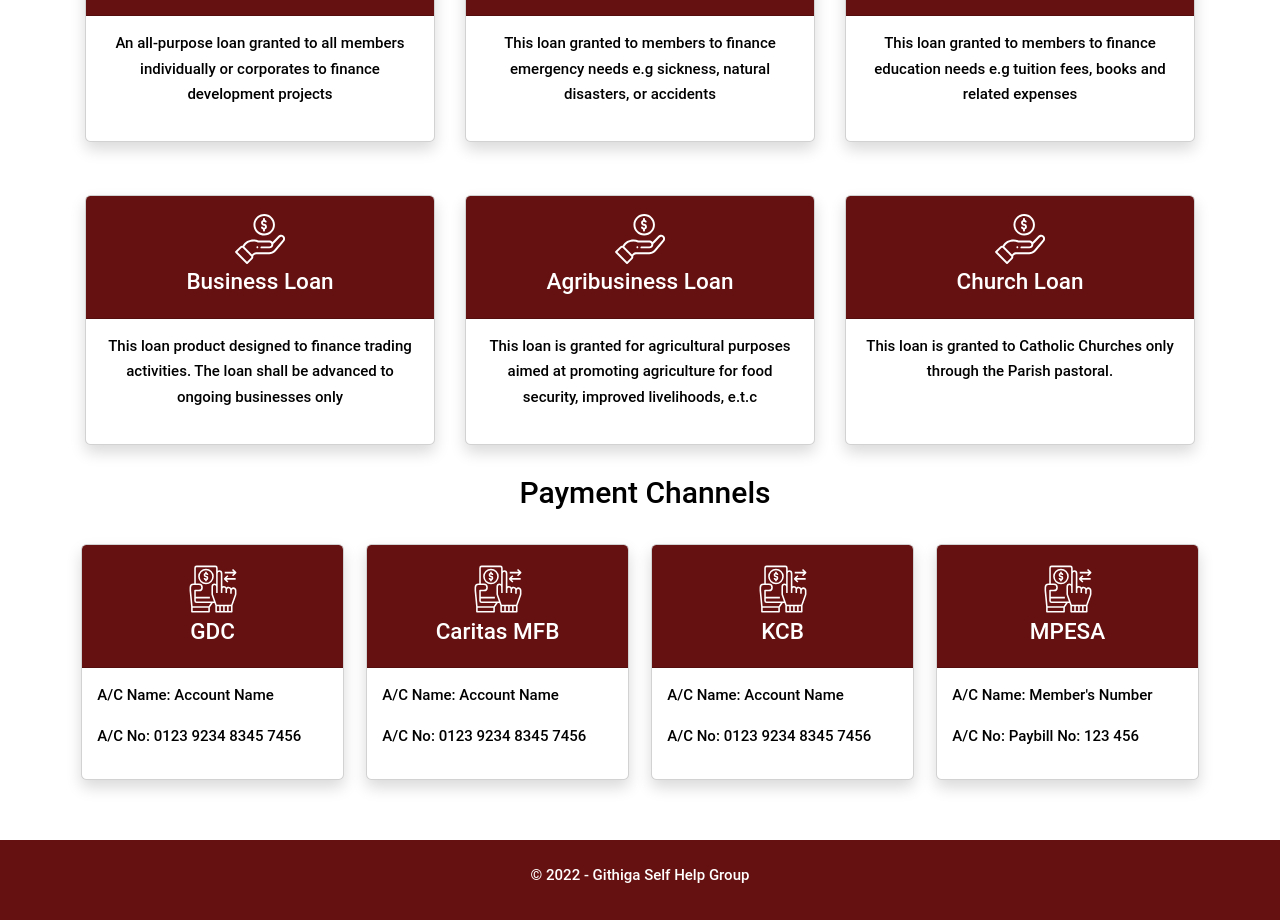
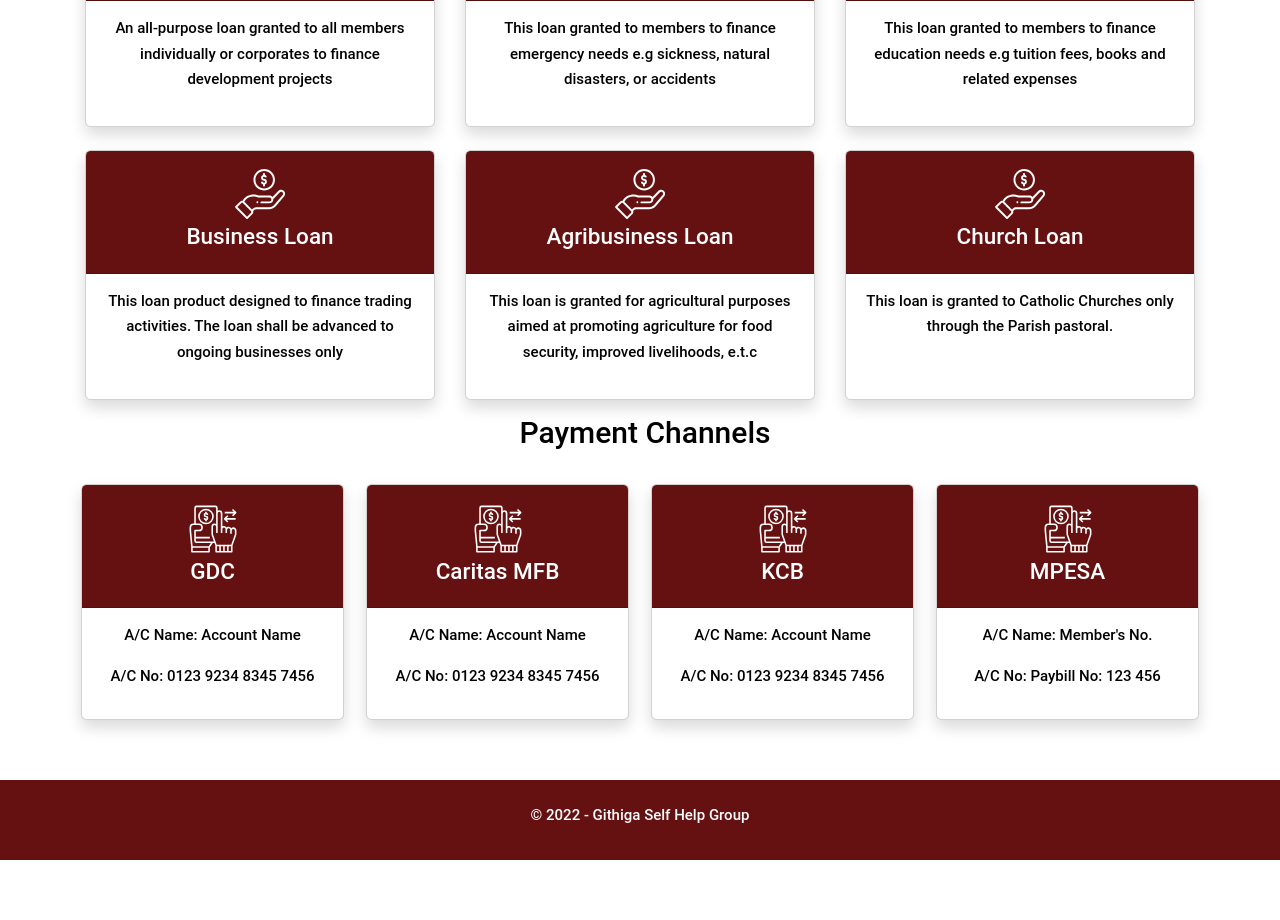
Before and after one commit to gitonga-deus/edwin_blog, a React (Vite) app: page /#/product in a window 1280 px wide. Shown: the part 320-1240 px from the top of the page. After the commit the page ends 1180 px from the top, so only its background shows below. Built offline with nearby package versions, Linux system fonts and the light colour scheme; a web font is replaced by a local one.

Commit message:
minor changes and updates

```diff
--- a/src/App.jsx
+++ b/src/App.jsx
@@ -11,7 +11,7 @@ import { Container } from "react-bootstrap"
 
 const App = () => {
 	return (
-		<>
+		<main>
 			<div className="py-3">
 				<Navigation />
 				<Container>
@@ -26,7 +26,7 @@ const App = () => {
 				</Container>
 			</div>
 			<Footer />
-		</>
+		</main>
 	)
 }
 
--- a/src/data.json
+++ b/src/data.json
@@ -67,7 +67,7 @@
 		},
 		{
 			"name": "MPESA",
-			"accountName": "Member's Number",
+			"accountName": "Member's No.",
 			"accountNumber": "Paybill No: 123 456"
 		}
 	]
--- a/src/pages/Contact.jsx
+++ b/src/pages/Contact.jsx
@@ -34,8 +34,6 @@ const Contact = () => {
 		}).catch((err) => {
 			alert("Email failed to send.", err);
 		});
-
-		// setToSend({ " sender_name": "", "sender_mobile": "", "sender_email": "", "message": "" });
 	}
 
 	const handleChange = (e) => {
@@ -50,7 +48,7 @@ const Contact = () => {
 				border: "1px solid #661111",
 				borderRadius: "10px"
 			}}>
-				<Col sm={4} style={{
+				<Col sm={5} md={5} lg={4} style={{
 					color: "#fff",
 					backgroundColor: "#661111",
 					borderRadius: "10px 0 0 10px"
@@ -79,7 +77,7 @@ const Contact = () => {
 						<p>Mon - Fri from 9am to 5pm <br /> +254-710-273-227</p>
 					</div>
 				</Col>
-				<Col sm={8}>
+				<Col sm={7} md={7} lg={8}>
 					<Form onSubmit={sendEmail} className="py-4">
 						<Row>
 							<Col sm={6} md={6}>
--- a/src/pages/Home.jsx
+++ b/src/pages/Home.jsx
@@ -1,25 +1,14 @@
-import { Row, Col, Card } from "react-bootstrap"
+// React Hooks
+import { useEffect } from "react";
 
+// React Bootstrap
+import { Row, Col, Card } from "react-bootstrap";
+import CardHeader from "react-bootstrap/esm/CardHeader";
+
+// Components
 import { PageTitle, Slider } from "../components";
 
-import data from "../data.json"
-
-import CardHeader from "react-bootstrap/esm/CardHeader";
-
-// const Item = ({ title, content }) => {
-// 	return (
-// <Col className="my-4" sm={4} md={4}>
-// 	<Card style={{ height: "250px" }}>
-// 		<CardHeader style={{ backgroundColor: "#661111", color: "#fff", textAlign: "center" }}>
-// 			<h5 className="py-1">{title}</h5>
-// 		</CardHeader>
-// 		<span className="p-3">
-// 			{content}
-// 		</span>
-// 	</Card>
-// </Col>
-// 	)
-// }
+import data from "../data.json";
 
 const Home = () => {
 	const { home_icons } = data;
@@ -28,7 +17,7 @@ const Home = () => {
 		let result = [];
 		home_icons.map((item, index) => {
 			result.push(
-				<Col className="my-4 text-center" sm={6} md={4} key={index}>
+				<Col className="my-4 text-center" sm={12} md={12} lg={4} key={index}>
 					<Card style={{ height: "auto" }} className="shadow">
 						<CardHeader style={{ backgroundColor: "#661111", color: "#fff", padding: "5px" }}>
 							<img src={item.icon} height="55px" width="55px" alt={item.name} />
--- a/src/pages/Management.jsx
+++ b/src/pages/Management.jsx
@@ -2,38 +2,9 @@ import { Row, Col, Card } from "react-bootstrap";
 
 import { PageTitle } from "../components";
 
-import { CgProfile } from "react-icons/cg"
-
 import hero from "../../assets/img1.jpg";
 
-// const Person = ({ person }) => {
-// 	return (
-// 		<Row>
-// 			<Col className="my-4" sm={12} md={12} lg={12}>
-// 				<Col sm={4}>
-// 					<CgProfile fontSize={60} style={{ height: "150px" }} />
-// 					<h5>Name: {person.name}</h5>
-// 					<p>Rank: {person.rank}</p>
-// 					<p>Email Address: {person.emailAddress}</p>
-// 					<p>Mobile Number: {person.phone_no}</p>
-
-// 				</Col>
-// 				<Col sm={8}>
-// 					<p>{person.description}</p>
-// 				</Col>
-// 			</Col>
-// 		</Row>
-// 	);
-// }
-
 const Management = () => {
-	// const renderPersons = () => {
-	// 	let result = [];
-	// 	management.map((person, i) => {
-	// 		result.push(<Person person={person} key={i} />);
-	// 	});
-	// 	return result;
-	// };
 
 	return (
 		<Row>
@@ -53,12 +24,13 @@ const Management = () => {
 					Leadership is supervised and regulated by <strong>Caritas Nairobi Social Promotion,</strong> an economic arm of Archdiocese of Nairobi. Management Committee comprises of seven members elected from the general membership during Annual General Meeting.
 				</p>
 				<p>
-					For effective management, the committee is structured into subcommittees which are the engines of business development. They include: {["Executive,", "Finance & Budget,", "Risk, Audit & Compliance, and", "Capacity Building"].map((item, i) => (
-						<ul className="px-4 m-2" key={item + i}>
-							<li>{item}</li>
-						</ul>
-					))}
+					For effective management, the committee is structured into subcommittees which are the engines of business development. They include:
 				</p>
+				{["Executive,", "Finance & Budget,", "Risk, Audit & Compliance, and", "Capacity Building"].map((item, i) => (
+					<ul className="px-4 m-2" key={item + i}>
+						<li>{item}</li>
+					</ul>
+				))}
 				<p>
 					<span>
 						<strong>OPERATIONS: </strong>
@@ -66,13 +38,6 @@ const Management = () => {
 					The group has an accountant who serves the members on daily basis in the physical office within the Parish compound. Services are fully automated with real time alert
 				</p>
 			</div>
-			{/* <PageTitle title="The Management Committee" /> */}
-			{/* {renderPersons()} */}
-			{/*
-			<Person name="John Doe" rank="Patron" />
-			<Person name="Jane Doe" rank="Chairperson" />
-			<Person name="Jane Doe" rank="Secretary" />
-			<Person name="John Smith" rank="Treasurer" /> */}
 		</Row>
 	);
 };
--- a/src/pages/Products.jsx
+++ b/src/pages/Products.jsx
@@ -12,18 +12,17 @@ import mode from "../../assets/channel.svg"
 
 const Products = () => {
 
-	const { products, loanApplication, paymentChannels } = data;
+	const { products, paymentChannels } = data;
 
 	const renderProducts = () => {
 		let result = [];
 		products.map((product, i) => {
 			result.push(
-				<Col className="my-4" sm={4}>
-					<div className="p-1 text-center">
+				<Col sm={6} md={6} lg={4} key={i}>
+					<div className="p-1 my-2 text-center">
 						<Card className="shadow" style={{
 							height: "250px"
 						}}>
-
 							<CardHeader className="p-3 text-center" style={{ backgroundColor: "#661111", color: "#fff" }}>
 								<img src={img} alt={`${product.loanType} Loan`} height="50px" className="m-1" />
 								<h4>{product.loanType}</h4>
@@ -37,25 +36,11 @@ const Products = () => {
 		return result;
 	};
 
-	const renderLoanApplication = () => {
-		let result = [];
-		loanApplication.map((application, index) => {
-			result.push(
-				<Col sm={12}>
-					<ul key={index}>
-						<li style={{ marginLeft: "5px" }} >{application}</li>
-					</ul>
-				</Col>
-			)
-		})
-		return result;
-	};
-
 	const renderPaymentChannel = () => {
 		let result = [];
 		paymentChannels.map((channel, idx) => {
 			result.push(
-				<Col className="my-4" sm={3} key={idx}>
+				<Col className="my-4 text-center" sm={6} md={6} lg={3} key={idx}>
 					<Card className="shadow" style={{
 						height: "auto"
 					}}>
@@ -75,7 +60,6 @@ const Products = () => {
 	}
 
 	return (
-		<>
 		<Row>
 			<PageTitle title="Loan Products" />
 			<p className="text-center">
@@ -83,12 +67,9 @@ const Products = () => {
 				Members are entitled to different loans but will limited to only one type of loan product at any given time.
 			</p>
 			{renderProducts()}
-				{/* <PageTitle title="How to Apply" />
-				{renderLoanApplication()} */}
 			<PageTitle title="Payment Channels" />
 			{renderPaymentChannel()}
 		</Row>
-		</>
 	)
 }
 
```
Lines whose indentation alone changed are shown as unchanged.
